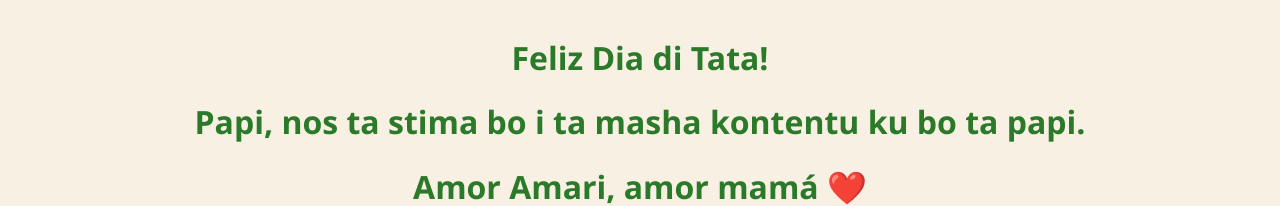
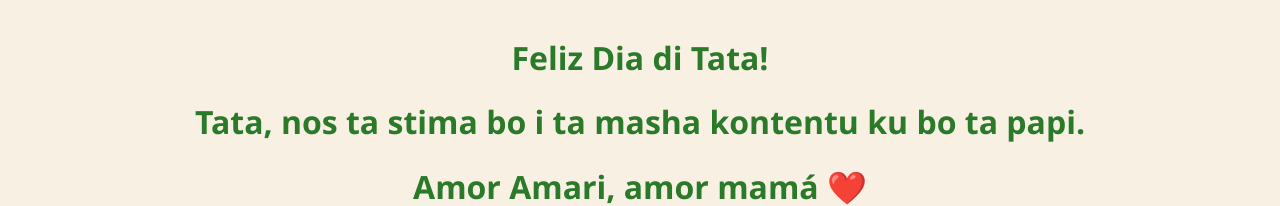
Before and after one commit to mvdvlegel/VaderdagLeito, a plain HTML site: page index.html in a window 1280 px wide. Shown: the top 206 px of the page. Drawn offline with Linux system fonts and the light colour scheme.

Commit message:
Update index.html

```diff
--- a/index.html
+++ b/index.html
@@ -88,7 +88,7 @@
 
 <body>
 <h1>Feliz Dia di Tata!</h1>
-<h1>Papi, nos ta stima bo i ta masha kontentu ku bo ta papi.</h1>
+<h1>Tata, nos ta stima bo i ta masha kontentu ku bo ta papi.</h1>
 <h1>Amor Amari, amor mamá ❤️</h1>
 
 <div class="gallery" id="gallery">
```
